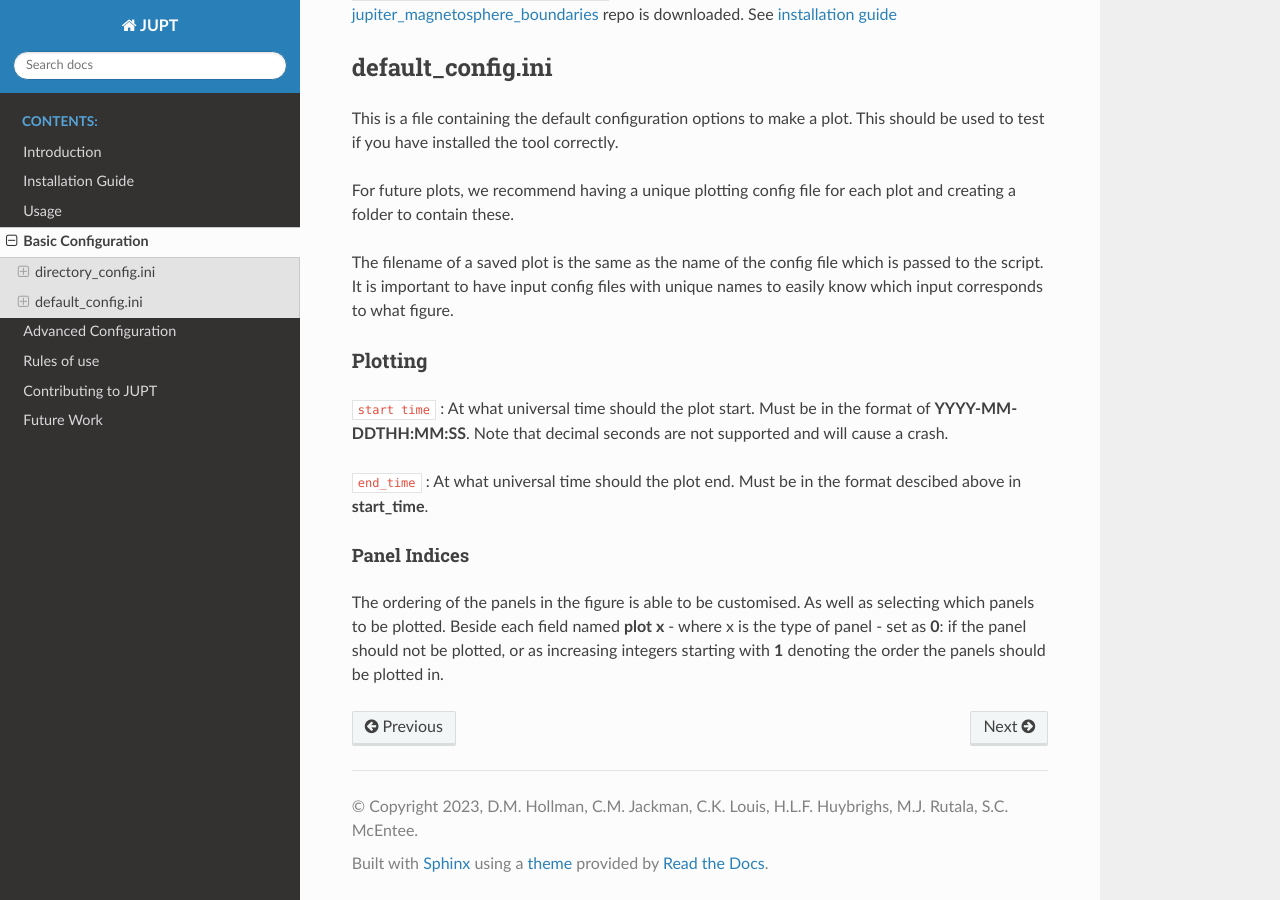
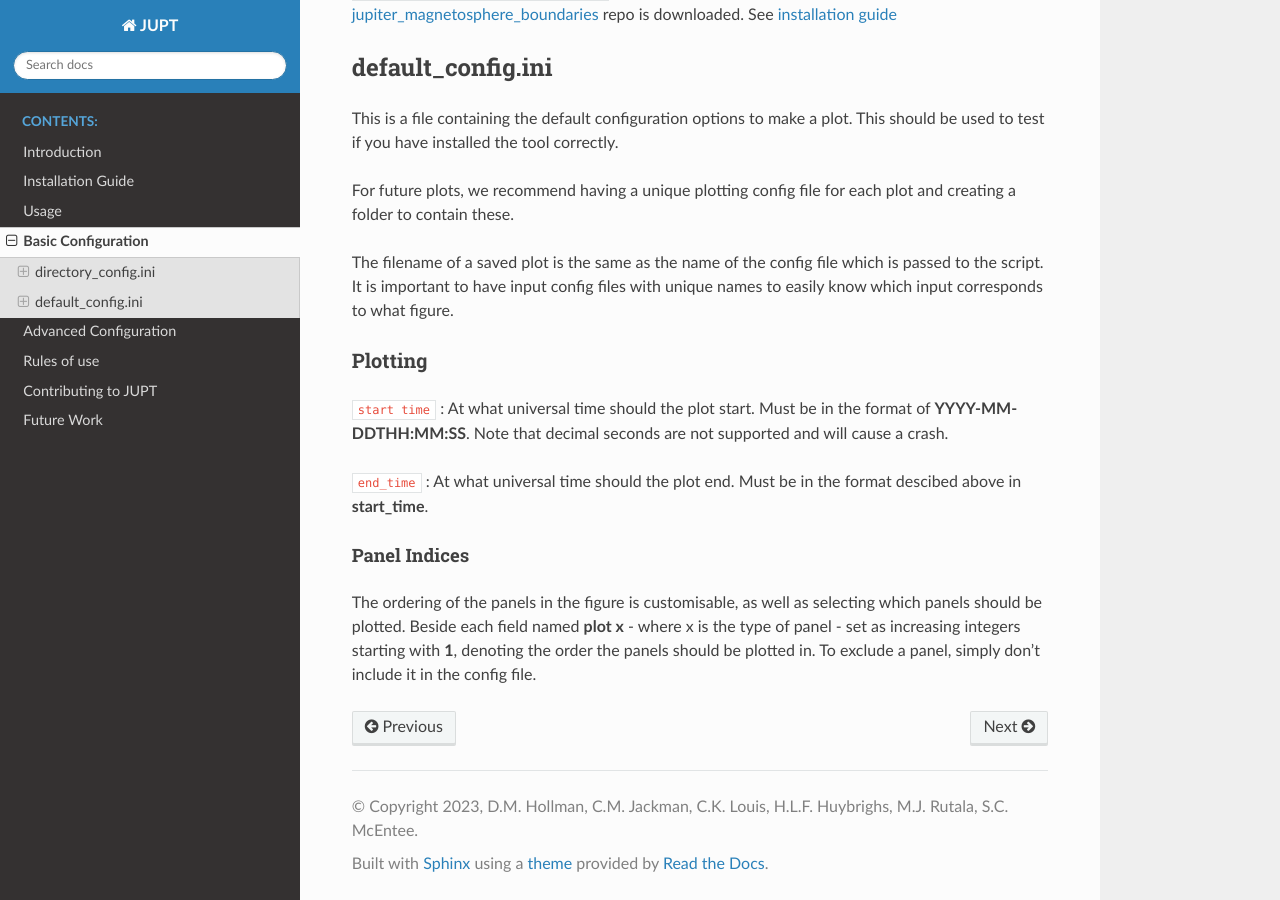
Before and after one commit to daraghhollman/JUPT, a Sphinx documentation site: the page built from docs/source/basicConfig.md, in a window 1280 px wide and 900 px high, scrolled down 1239 px. Built offline with Sphinx 7.4.7 and the Read the Docs theme 2.0.0, drawn with Linux system fonts in a browser that asks for light colours.

Commit message:
Updated panel indices documenation to reflect new usage

```diff
--- a/docs/source/basicConfig.md
+++ b/docs/source/basicConfig.md
@@ -55,4 +55,4 @@ The filename of a saved plot is the same as the name of the config file which is
 
 #### Panel Indices
 
-The ordering of the panels in the figure is able to be customised. As well as selecting which panels to be plotted. Beside each field named **plot x** - where x is the type of panel - set as **0**: if the panel should not be plotted, or as increasing integers starting with **1** denoting the order the panels should be plotted in.
+The ordering of the panels in the figure is customisable, as well as selecting which panels should be plotted. Beside each field named **plot x** - where x is the type of panel - set as increasing integers starting with **1**, denoting the order the panels should be plotted in. To exclude a panel, simply don't include it in the config file.
```
